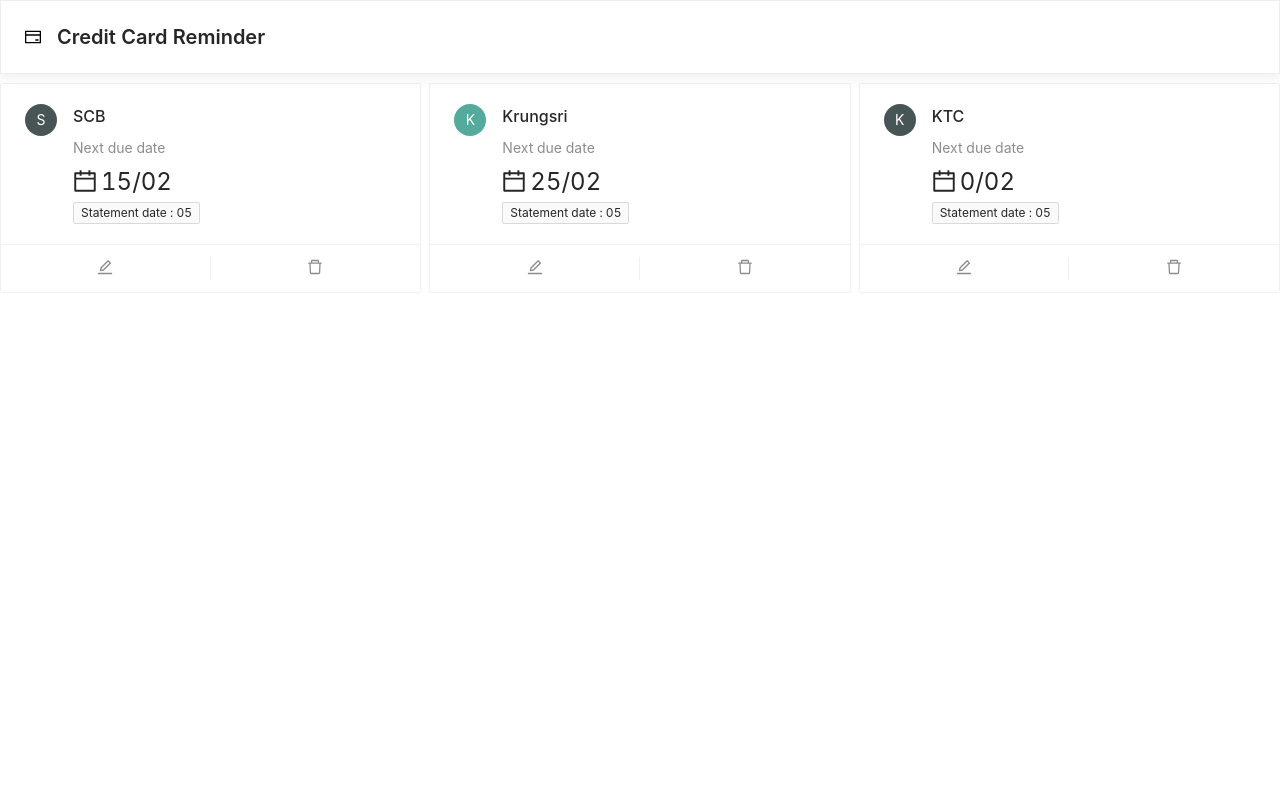
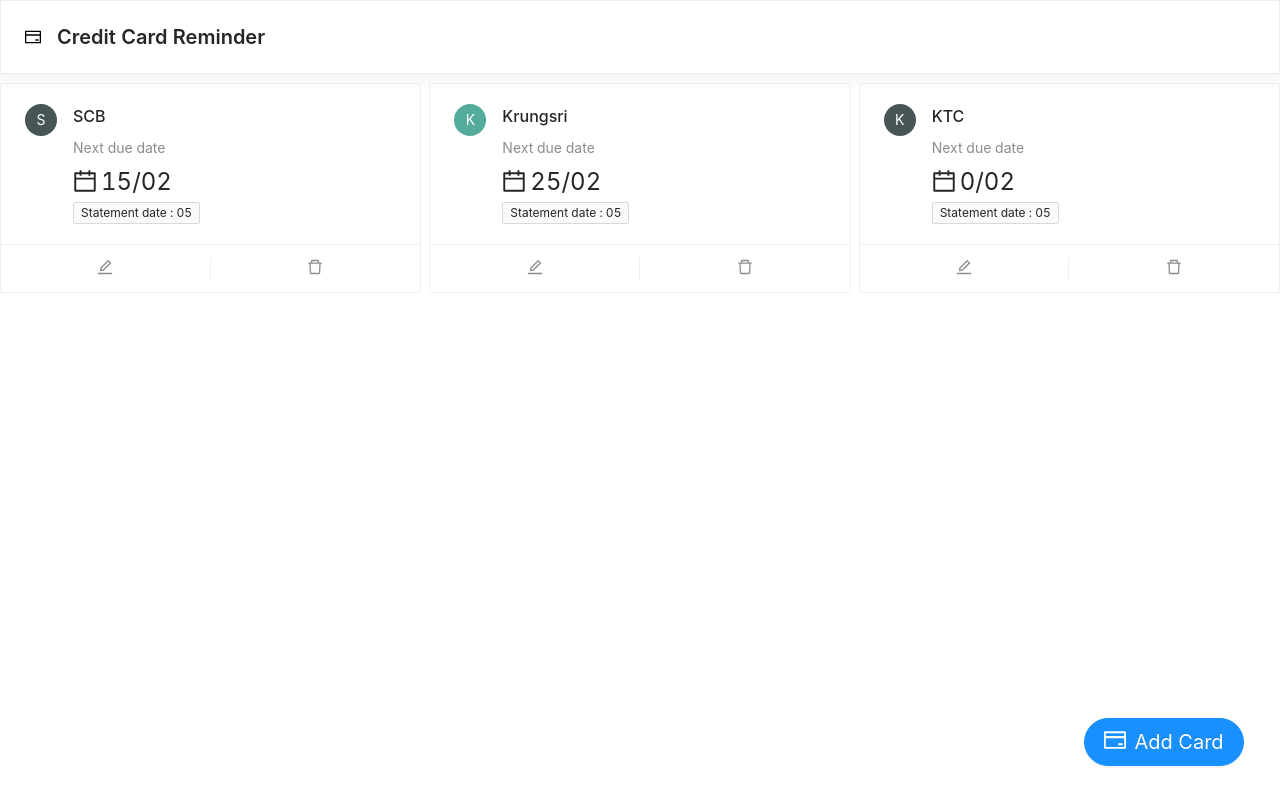
Before and after one commit to yeeezsh/credit-card-reminder, a React (Create React App) app: page / in a window 1280 px wide. Built offline with nearby package versions, Linux system fonts and the light colour scheme.

Commit message:
feat: :sparkles: add button

```diff
--- /dev/null
+++ b/src/components/ActionButton/ActionButton.tsx
@@ -0,0 +1,18 @@
+import { CreditCardOutlined } from "@ant-design/icons";
+import { Button } from "antd";
+import "./styles.css";
+
+const ActionButton: React.FC = (props) => {
+  return (
+    <Button
+      className="action-base-button"
+      type="primary"
+      shape="round"
+      icon={<CreditCardOutlined className="action-icon-button" />}
+    >
+      <span className="action-label-button">Add Card</span>
+    </Button>
+  );
+};
+
+export default ActionButton;
--- /dev/null
+++ b/src/components/ActionButton/styles.css
@@ -0,0 +1,19 @@
+.action-base-button {
+  z-index: 1;
+  position: fixed;
+  bottom: 0;
+  right: 0;
+  margin-bottom: 34px;
+  margin-right: 36px;
+  height: 48px;
+  width: 160px;
+}
+
+.action-label-button {
+  line-height: 16px;
+  font-size: 20px;
+}
+
+.action-icon-button {
+  font-size: 22px;
+}
--- a/src/components/MainLayout/MainLayout.tsx
+++ b/src/components/MainLayout/MainLayout.tsx
@@ -2,6 +2,7 @@
 import "./styles.css";
 import { CreditCardOutlined } from "@ant-design/icons";
 import React from "react";
+import ActionButton from "../ActionButton/ActionButton";
 
 const MainLayout: React.FC = (props) => {
   return (
@@ -25,6 +26,7 @@
           </Col>
         ))}
       </Row>
+      <ActionButton />
     </>
   );
 };
```
